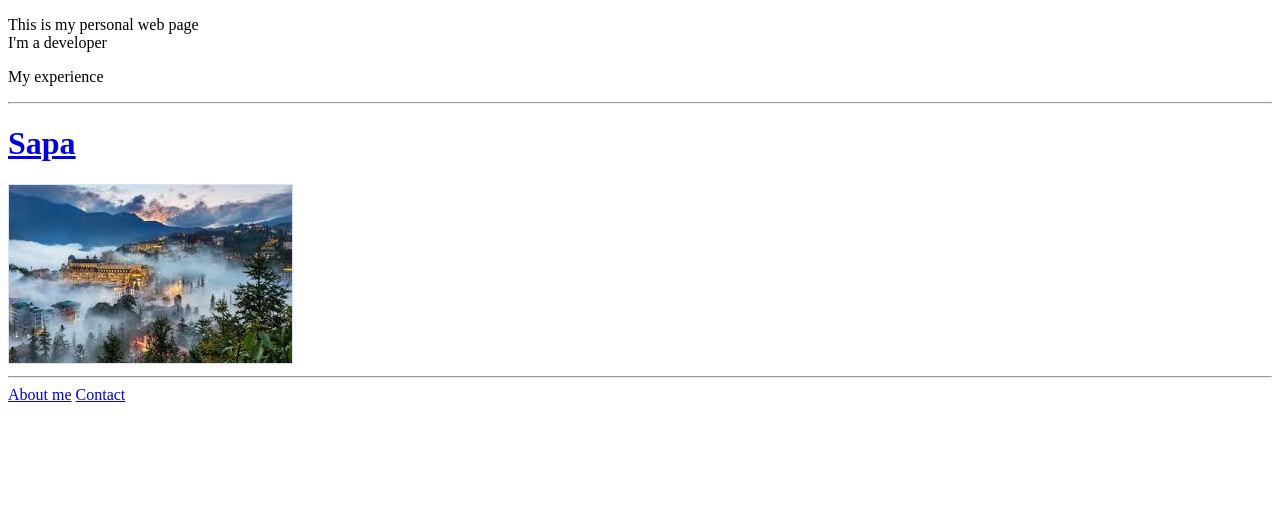
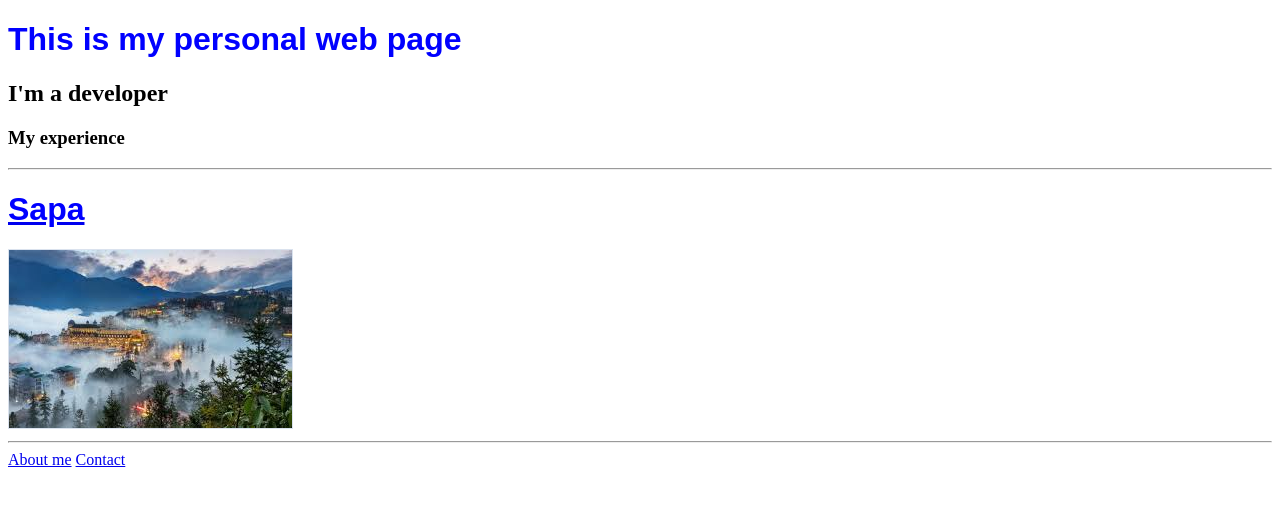
Before and after one commit to ThanhLe1203/Web-Development, a plain HTML site: page index.html in a window 1280 px wide. Drawn offline with Linux system fonts and the light colour scheme; files whose address does not match are found by name.

Commit message:
Update index.html

```diff
--- a/index.html
+++ b/index.html
@@ -3,13 +3,21 @@
 <head>
     <meta charset="UTF-8">
     <title>Thanh</title>
+    <!-- <link rel="stylesheet" href="style.css"> -->
+    <style>
+        h1 {
+            color: blue;
+            font-family: Arial, Helvetica, sans-serif;
+        }
+        #red {
+            color: blue;
+        }
+    </style>
 </head>
 <body>
-    <p>
-        This is my personal  web page <br>
-        I'm a developer
-    </p>
-    <p> My experience</p>
+    <h1 id="red">This is my personal  web page</h1>
+    <h2>I'm a developer</h2>
+    <h3>My experience</h3>
     <hr />
       <a href="public/Other/tourist.html"> <h1>Sapa</h1></a>
      <a href="./public/Other/tourist.html"> <img src="./image/experience.png"></a>
```
